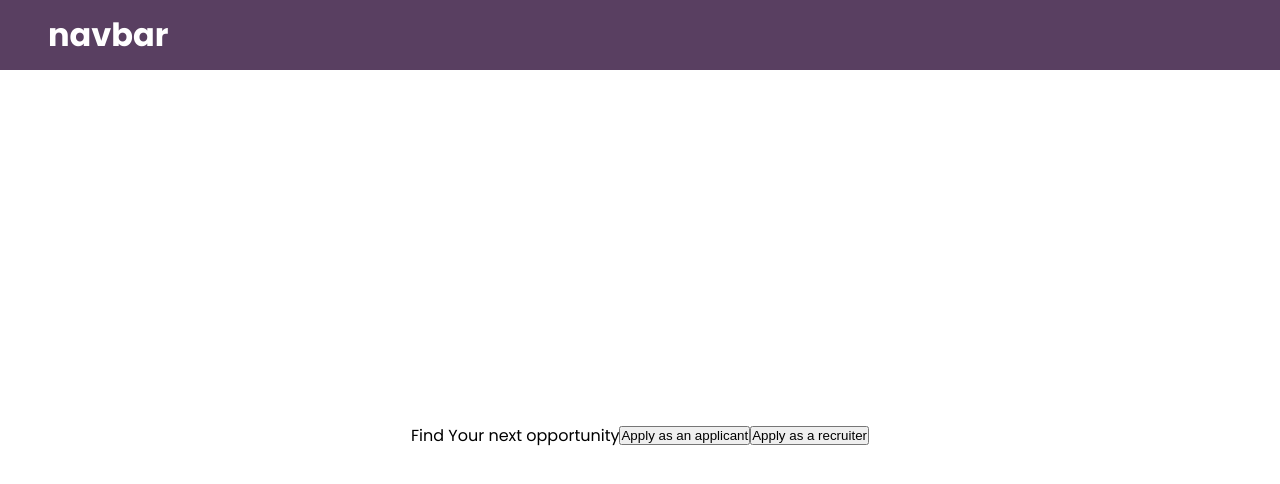
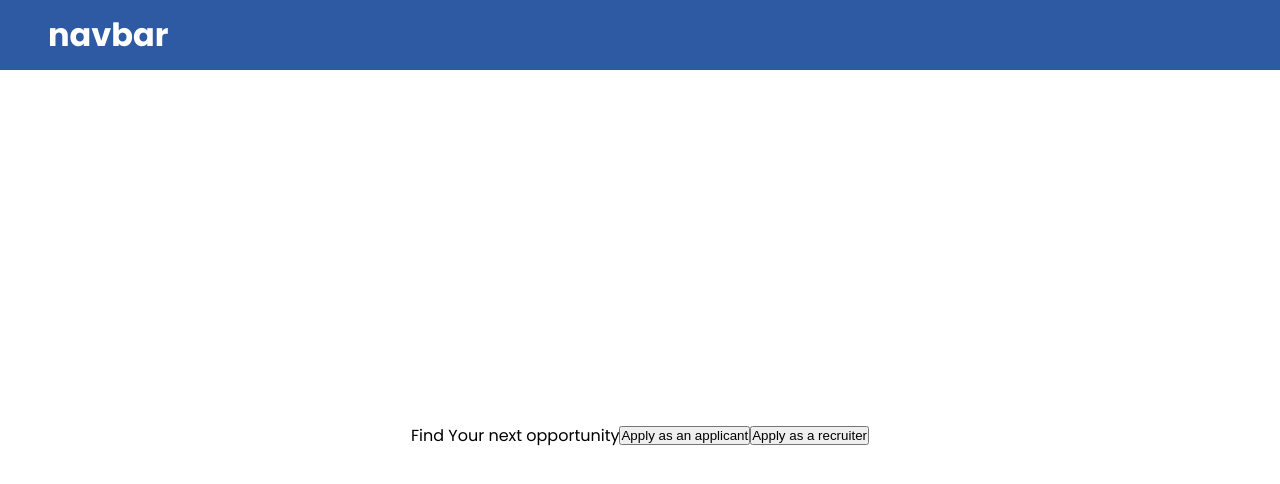
Before and after one commit to abdumamdouh/recruiting-system, a React (Create React App) app in the folder client/: page / in a window 1280 px wide. Shown: the top 484 px of the page. Built offline with nearby package versions, Linux system fonts and the light colour scheme; the HTML template or start-up script is replaced by a standard one.

Commit message:
update navBar color

```diff
--- a/client/src/styles/variables.scss
+++ b/client/src/styles/variables.scss
@@ -5,7 +5,8 @@ $Poppins: 'Poppins', sans-serif;
 //colors
 
 //$dark: rgb(29, 29, 29);
-$dark : rgb(89, 63, 97);
+// $dark : rgb(89, 63, 97);
+$dark: #2D5AA3;
 $light: #fff;
 $primary: rgb(162,162, 246);
 // $bg: rgb(244, 244, 255);
```
